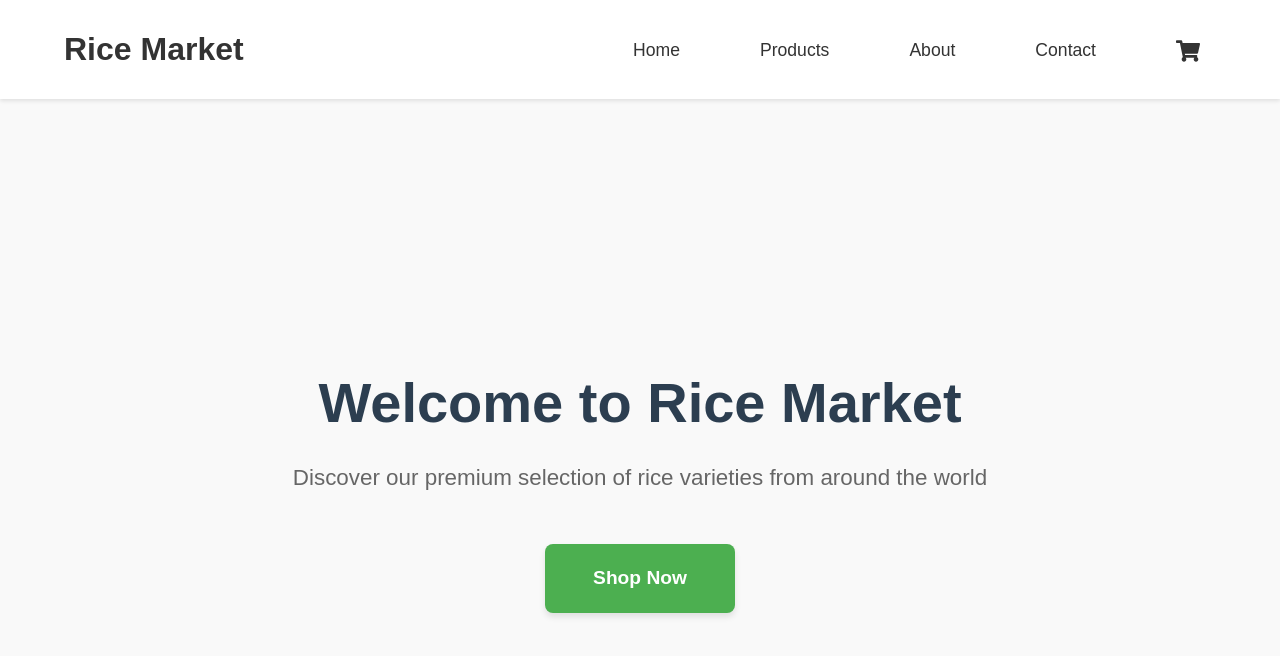
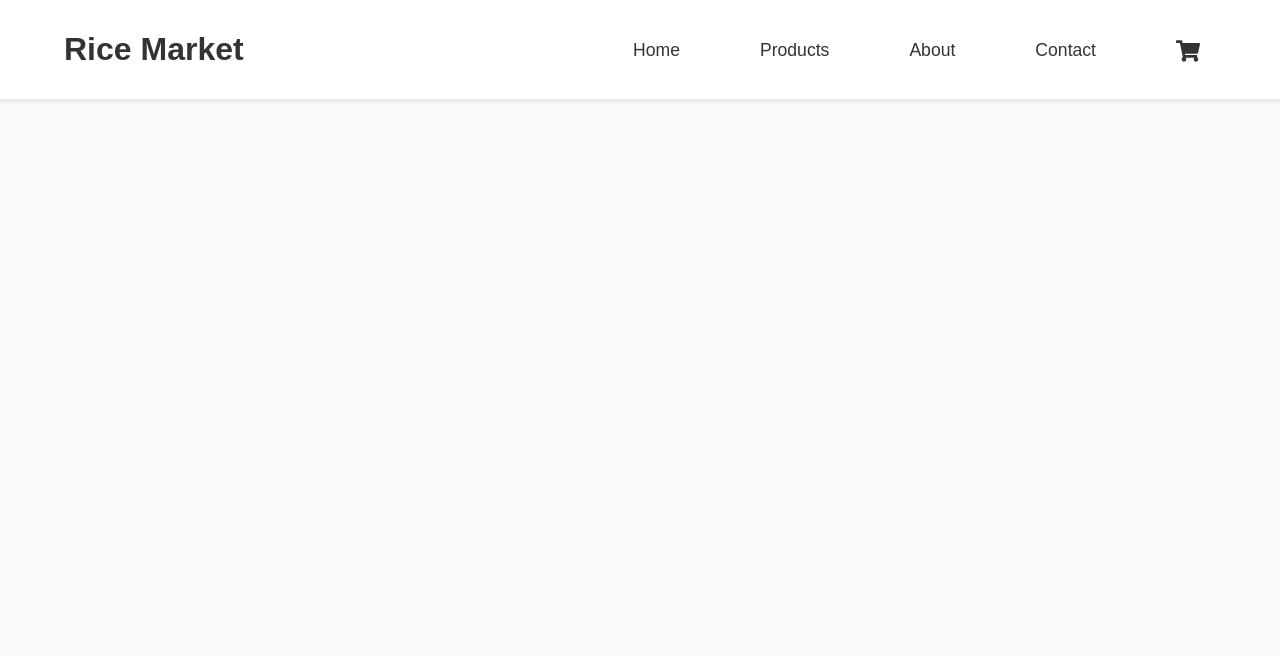
Before and after one commit to saivishithaarisetti/rice_selling, a React (Create React App) app: page / in a window 1280 px wide. Shown: the top 656 px of the page. Built offline with nearby package versions, Linux system fonts and the light colour scheme.

Commit message:
path update

```diff
--- a/src/App.js
+++ b/src/App.js
@@ -19,7 +19,7 @@
           <Header />
           <main>
             <Routes>
-              <Route path="/" element={<Home />} />
+              <Route path="/rice_selling/" element={<Home />} />
               <Route path="/products" element={<Products />} />
               <Route path="/cart" element={<Cart />} />
               <Route path="/about" element={<About />} />
```
